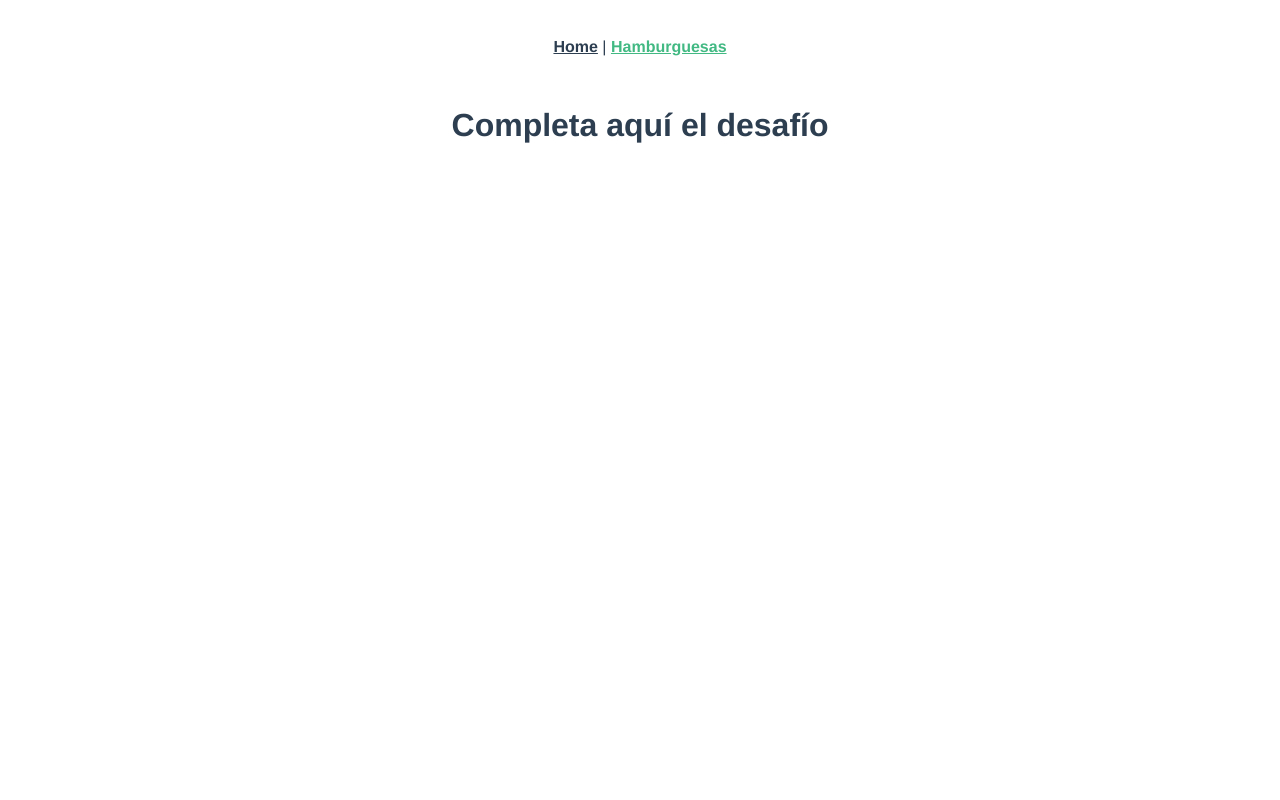
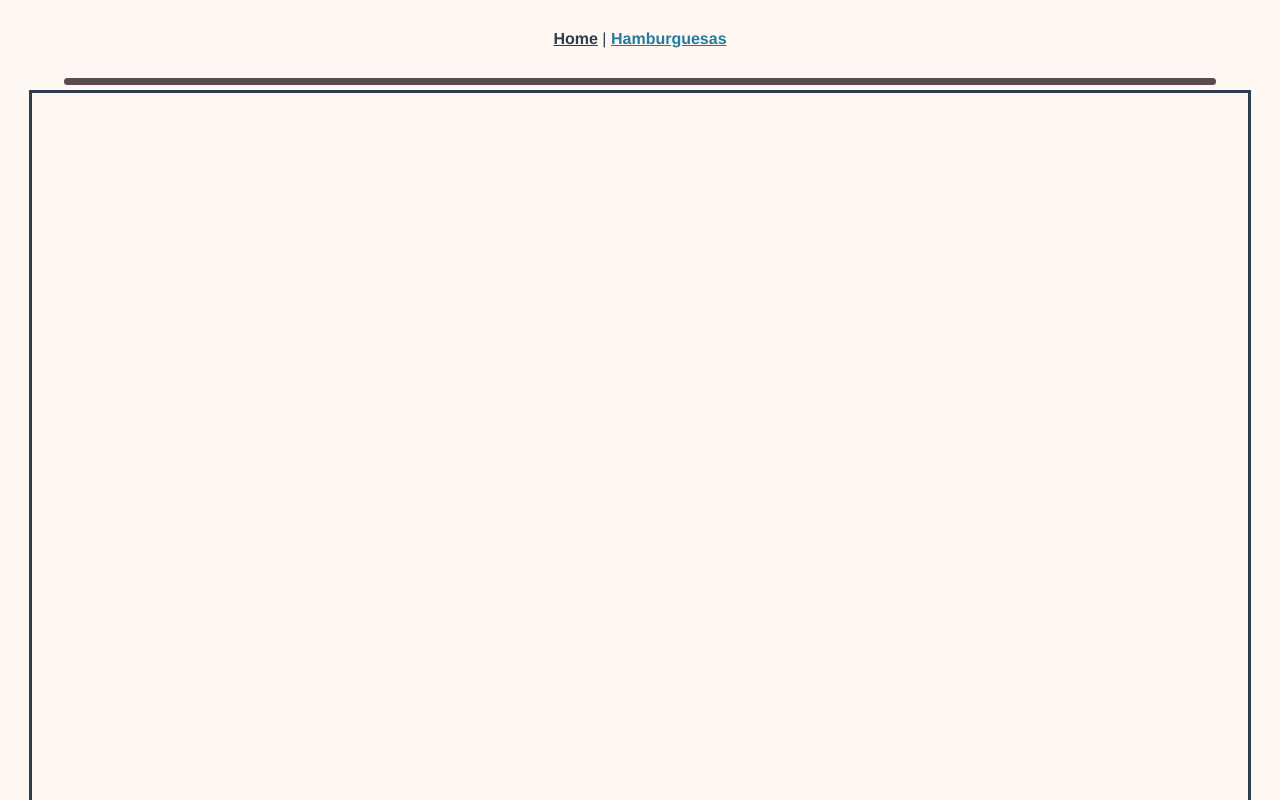
Before and after one commit to OrlandoCavieres/burgers-app, a Vue app: page /#/hamburguesas in a window 1280 px wide. Shown: the top 800 px of the page. Built offline with nearby package versions, Linux system fonts and the light colour scheme.

Commit message:
Estilos iniciales y division inicial proyecto

```diff
--- a/package.json
+++ b/package.json
@@ -9,7 +9,10 @@
   },
   "dependencies": {
     "axios": "^0.23.0",
+    "bootstrap": "~5.1.3",
     "core-js": "^3.18.3",
+    "sass": "~1.43.4",
+    "sass-loader": "~10.2.0",
     "vue": "^3.2.21",
     "vue-axios": "^3.3.7",
     "vue-router": "^4.0.12",
--- a/src/App.vue
+++ b/src/App.vue
@@ -15,6 +15,11 @@
   color: #2c3e50;
 }
 
+* {
+  margin: 0;
+  background: #fff7f1;
+}
+
 #nav {
   padding: 30px;
 }
@@ -25,6 +30,6 @@
 }
 
 #nav a.router-link-exact-active {
-  color: #42b983;
+  color: #247BA0;
 }
 </style>
--- a/src/views/Burgers.vue
+++ b/src/views/Burgers.vue
@@ -1,14 +1,51 @@
 <template>
-  <div>
-    <h1>Completa aquí el desafío</h1>
+  <div class="mainContainer">
+    <div class="separador">
+
+    </div>
+    <div class="container">
+
+    </div>
   </div>
 </template>
 
 <script>
 export default {
   name: 'Burgers',
+  methods: {
+    getBurgers() {
+
+    }
+  }
 }
 </script>
 
-<style>
+<style scoped lang="scss">
+$radius: 25px;
+$primary-color: #5D4954;
+$hmin: 30vh;
+$wmin: 20vw;
+
+.mainContainer {
+  align-items: center;
+  display: flex;
+  flex-direction: column;
+  min-height: $hmin;
+  min-width: $wmin;
+}
+.separador {
+  background: $primary-color;
+  border-radius: $radius;
+  elevation: lower;
+  height: 7px;
+  width: 90%;
+}
+.container {
+  align-self: center;
+  border: 3px solid;
+  display: flex;
+  width: 95%;
+  margin-top: 5px;
+  height: 200vh;
+}
 </style>
--- a/src/views/Home.vue
+++ b/src/views/Home.vue
@@ -7,7 +7,7 @@
 
 <script>
 // @ is an alias to /src
-import WelcomeComponent from '@/components/WelcomeComponent.vue'
+import WelcomeComponent from "@/components/WelcomeComponent.vue"
 
 export default {
   name: 'Home',
```
Also changed, not shown: src/components/BurgerCard.vue (added, +15 -0 lines), 2 other files (tests, documents, lock files or other folders).
